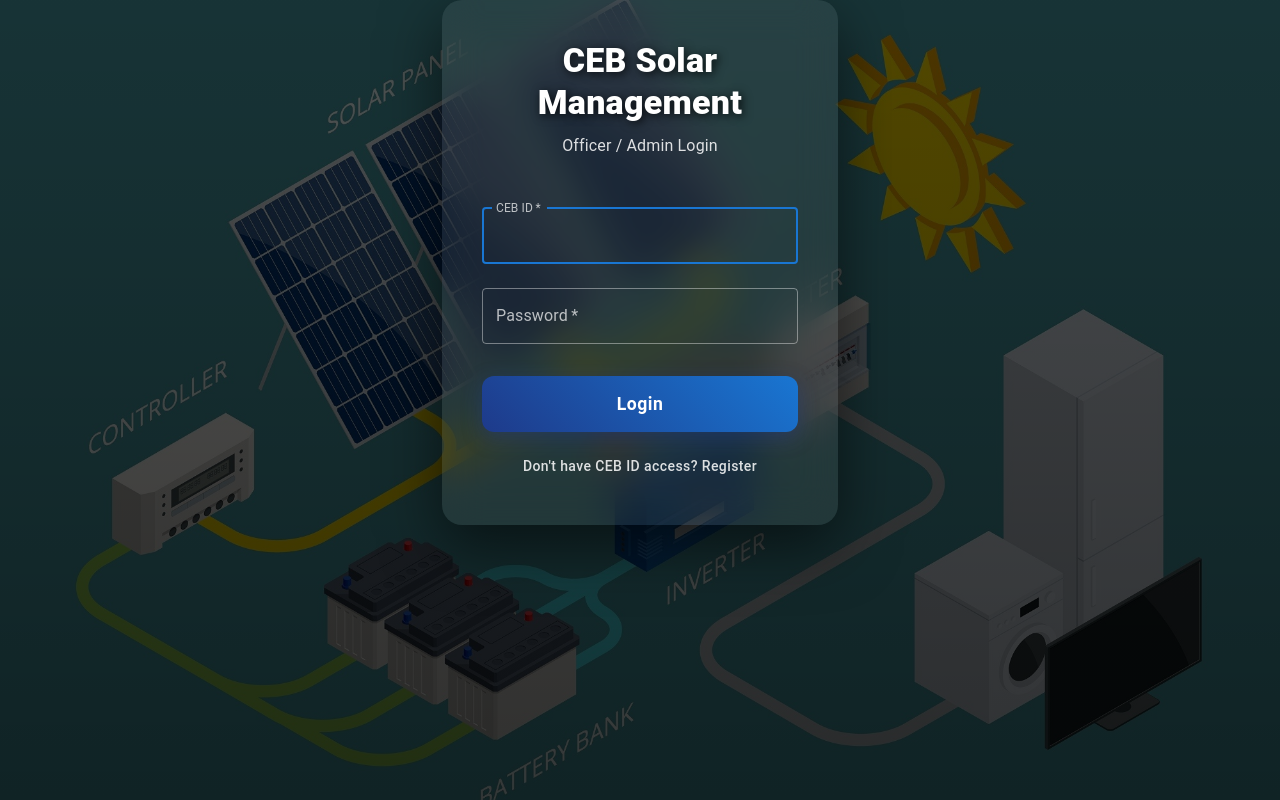
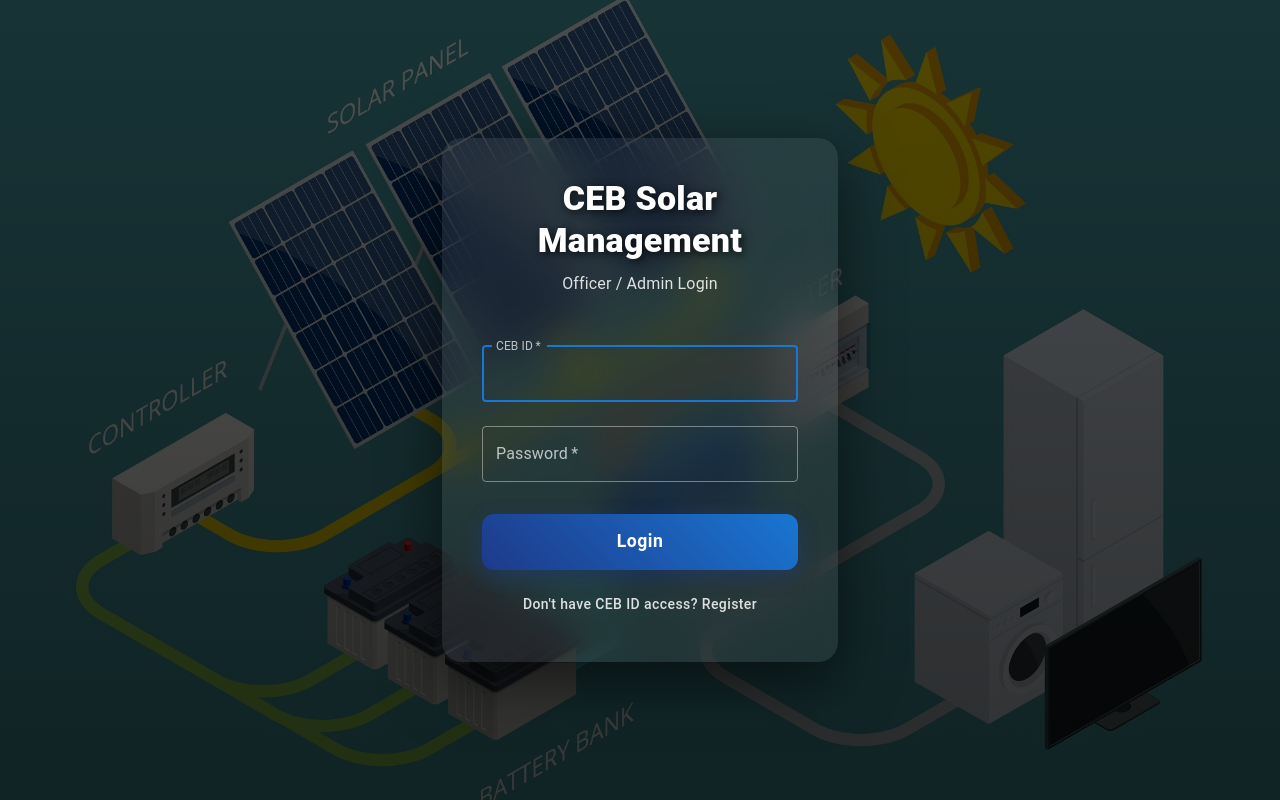
Before and after one commit to Kalhara2000/Solar-dashboard, a React (Create React App) app in the folder frontend/: page /login in a window 1280 px wide. Built offline with nearby package versions, Linux system fonts and the light colour scheme.

Commit message:
dev-scroll-2

```diff
--- a/frontend/src/App.css
+++ b/frontend/src/App.css
@@ -2,7 +2,7 @@ html,
 body,
 #root {
   margin: 0;
-  padding: 0;
+  padding: 20px;
   width: 100%;
   min-height: 100%;
   background-color: #000;   /* 🔑 prevents white bleed */
--- a/frontend/src/components/Home.js
+++ b/frontend/src/components/Home.js
@@ -20,7 +20,7 @@ export default function Home() {
     backgroundPosition: 'center',
     backgroundAttachment: { xs: 'scroll', md: 'fixed' },
     display: 'flex',
-    alignItems: 'flex-start',
+    alignItems: 'center',
     justifyContent: 'center',
     overflow: 'auto',
   }}
--- a/frontend/src/index.css
+++ b/frontend/src/index.css
@@ -2,7 +2,7 @@ html,
 body,
 #root {
   margin: 0;
-  padding: 0;
+  padding: 20px;
   width: 100%;
   min-height: 100%;
   background-color: #000;   /* 🔑 prevents white bleed */
--- a/frontend/src/pages/Login.js
+++ b/frontend/src/pages/Login.js
@@ -92,9 +92,9 @@ const handleSubmit = async (e) => {
         backgroundImage: `linear-gradient(rgba(0,0,0,0.68), rgba(0,0,0,0.78)), url(${background})`,
         backgroundSize: 'cover',
         backgroundPosition: 'center',
-        backgroundAttachment: { xs: 'scroll', md: 'fixed' },
+        backgroundAttachment: 'fixed',
         display: 'flex',
-        alignItems: 'flex-start',
+        alignItems: 'center',
         justifyContent: 'center',
         overflow: 'auto',
       }}
--- a/frontend/src/pages/Register.js
+++ b/frontend/src/pages/Register.js
@@ -72,10 +72,9 @@ export default function Register() {
         backgroundPosition: 'center',
         backgroundAttachment: { xs: 'scroll', md: 'fixed' },
         display: 'flex',
-        alignItems: 'flex-start',
+        alignItems: 'center',
         justifyContent: 'center',
         overflow: 'auto',
-
       }}
     >
       <Container maxWidth="sm">
```
